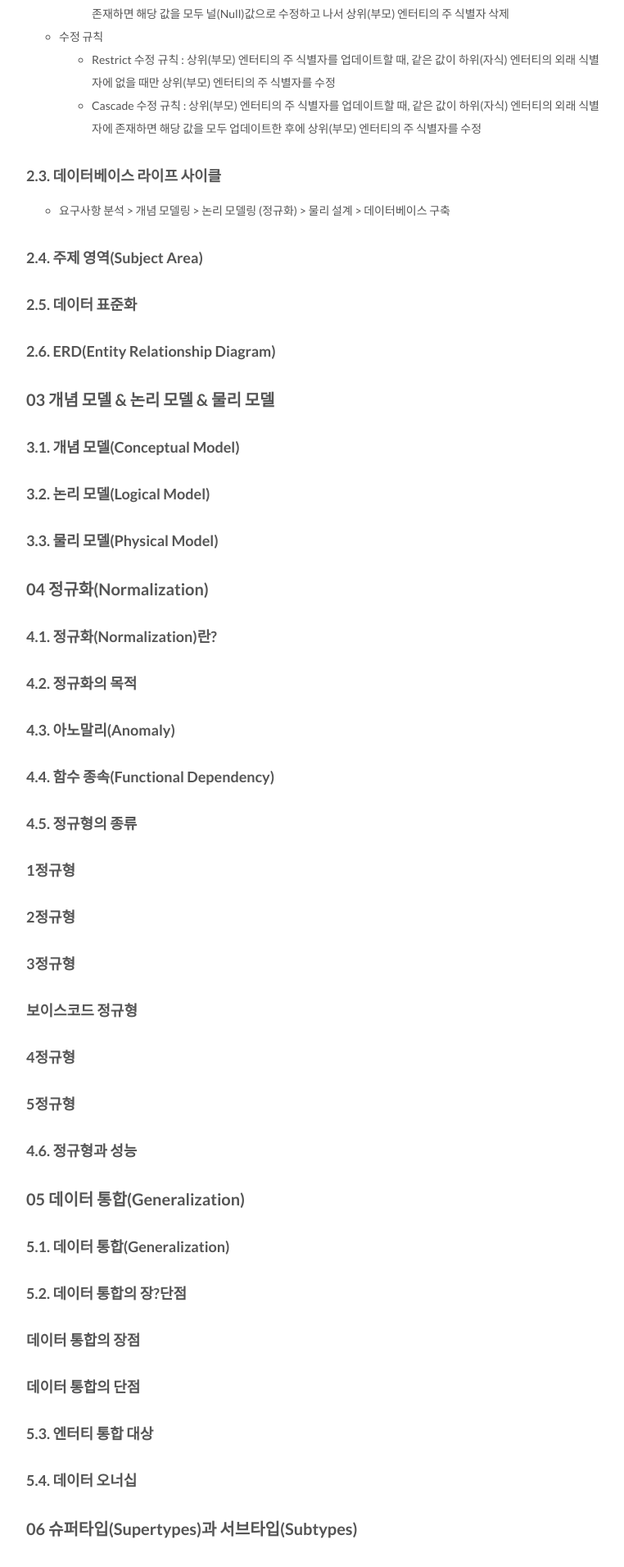
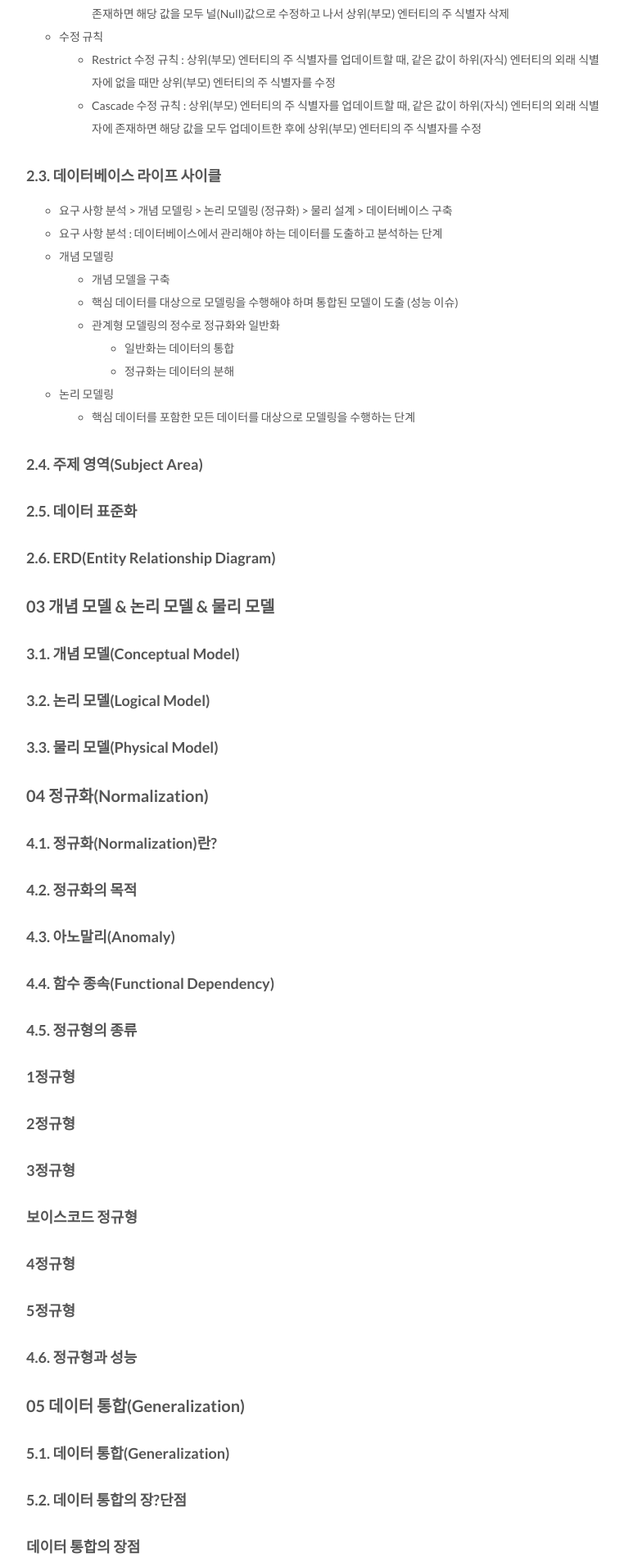
Before and after one commit to csj4032/csj4032.github.io, a Jekyll site: the page built from _posts/2018-05-02-관계형데이터모델링프리미엄가이드.md, in a window 1280 px wide. Shown: the part 3766-5677 px from the top of the page at 82% size, without its empty margins (258-1020 px from the left). Built offline with Jekyll 4.4.1, drawn with Linux system fonts in a browser that asks for light colours; comment, search, counter and statistics services are not loaded.

Commit message:
관계형 데이터 모델링 프리미엄 가이드 포스팅 수정

```diff
--- a/_posts/2018-05-02-관계형데이터모델링프리미엄가이드.md
+++ b/_posts/2018-05-02-관계형데이터모델링프리미엄가이드.md
@@ -104,7 +104,16 @@ comments: true
   * Cascade 수정 규칙 : 상위(부모) 엔터티의 주 식별자를 업데이트할 때, 같은 값이 하위(자식) 엔터티의 외래 식별자에 존재하면 해당 값을 모두 업데이트한 후에 상위(부모) 엔터티의 주 식별자를 수정
 
 ### 2.3. 데이터베이스 라이프 사이클
-* 요구사항 분석 > 개념 모델링 > 논리 모델링 (정규화) > 물리 설계 > 데이터베이스 구축
+* 요구 사항 분석 > 개념 모델링 > 논리 모델링 (정규화) > 물리 설계 > 데이터베이스 구축
+* 요구 사항 분석 : 데이터베이스에서 관리해야 하는 데이터를 도출하고 분석하는 단계
+* 개념 모델링
+  * 개념 모델을 구축
+  * 핵심 데이터를 대상으로 모델링을 수행해야 하며 통합된 모델이 도출 (성능 이슈)
+  * 관계형 모델링의 정수로 정규화와 일반화
+    * 일반화는 데이터의 통합
+    * 정규화는 데이터의 분해
+* 논리 모델링
+  * 핵심 데이터를 포함한 모든 데이터를 대상으로 모델링을 수행하는 단계
 
 ### 2.4. 주제 영역(Subject Area)
 
```
